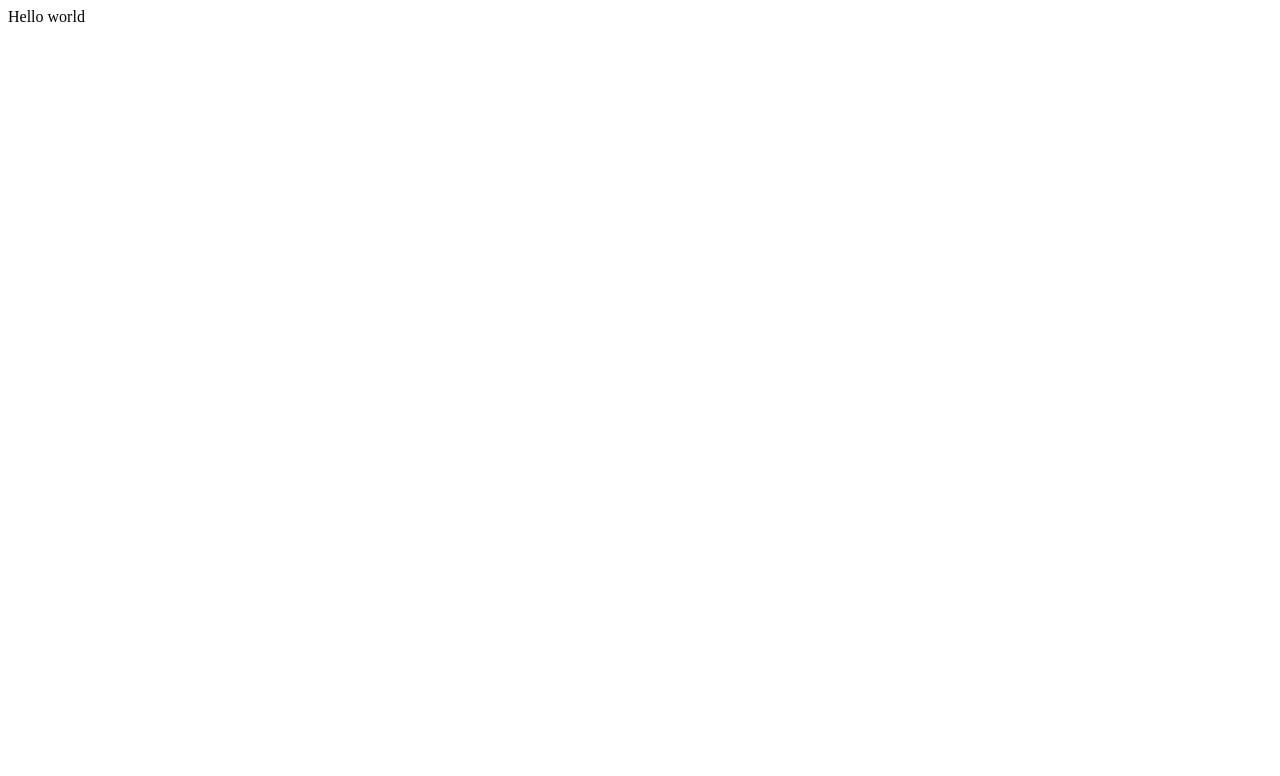
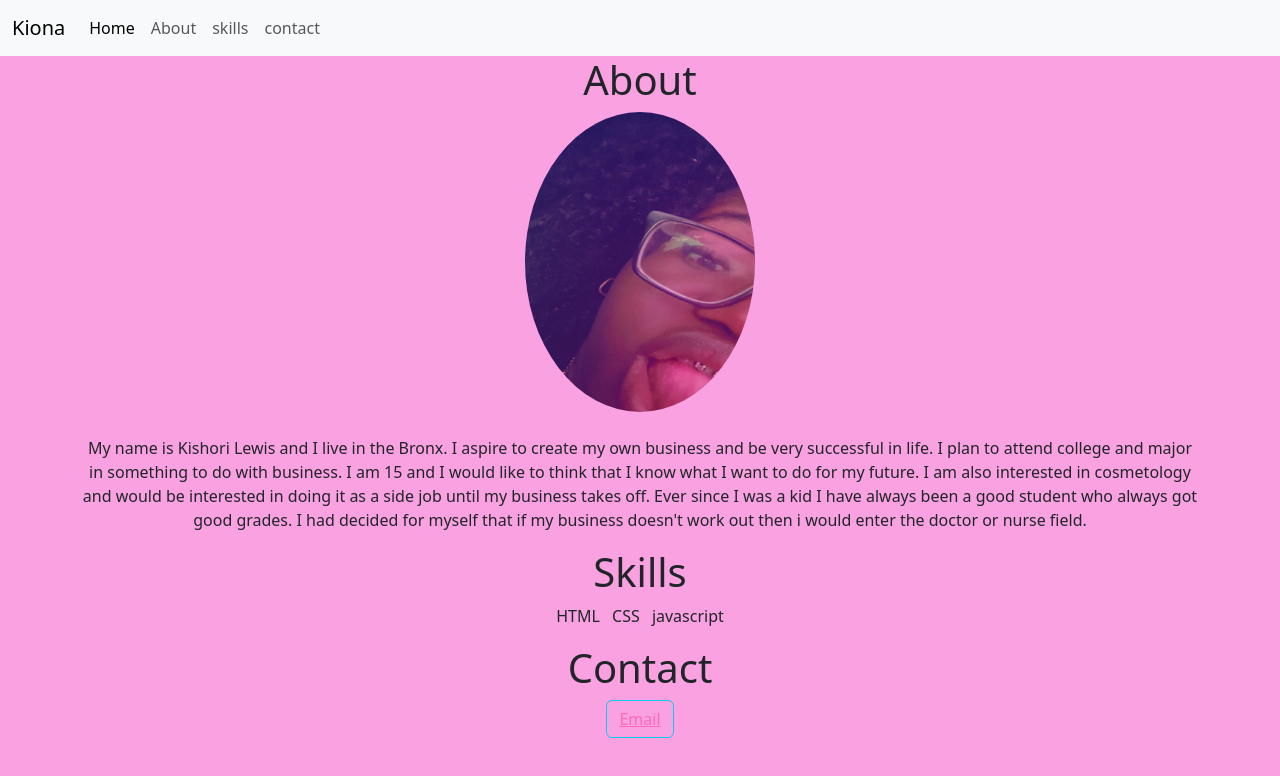
Before and after one commit to kikii2famous/kishori-porfolio-bootstrap, a plain HTML site: page index.html in a window 1280 px wide. Drawn offline with nearby package versions, Linux system fonts and the light colour scheme.

Commit message:
I created my porfolio.

```diff
--- a/index.html
+++ b/index.html
@@ -1,16 +1,87 @@
-<!DOCTYPE html>
-<html>
+<!doctype html>
+<html lang="en">
+  <head>
+    <meta charset="utf-8">
+    <meta name="viewport" content="width=device-width, initial-scale=1">
+    <title>Bootstrap demo</title>
+    <link href="https://cdn.jsdelivr.net/npm/bootstrap@5.3.3/dist/css/bootstrap.min.css" rel="stylesheet" integrity="sha384-QWTKZyjpPEjISv5WaRU9OFeRpok6YctnYmDr5pNlyT2bRjXh0JMhjY6hW+ALEwIH" crossorigin="anonymous">
+  </head>
+  <body style="background-color:#f9a1e1;">
+    <nav class="navbar navbar-expand-lg bg-body-tertiary">
 
-<head>
-  <meta charset="utf-8">
-  <meta name="viewport" content="width=device-width">
-  <title>replit</title>
-  <link href="style.css" rel="stylesheet" type="text/css" />
-</head>
+      <div class="container-fluid">
+        <a class="navbar-brand" href="#">Kiona</a>
+        <button class="navbar-toggler" type="button" data-bs-toggle="collapse" data-bs-target="#navbarNav" aria-controls="navbarNav" aria-expanded="false" aria-label="Toggle navigation">
+          <span class="navbar-toggler-icon"></span>
+        </button>
+        <div class="collapse navbar-collapse" id="navbarNav">
+          <ul class="navbar-nav">
+            <li class="nav-item">
+              <a class="nav-link active" aria-current="page" href="#">Home</a>
+            </li>
+            <li class="nav-item">
+              <a class="nav-link" href="#">About</a>
+            </li>
+            <li class="nav-item">
+              <a class="nav-link" href="#">skills</a>
+            </li>
+            <li class="nav-item">
+              <a class="nav-link" href="#">contact</a>
+            </li>
+          </ul>
+        </div>
+      </div>
+    </nav>
 
-<body>
-  Hello world
-  <script src="script.js"></script>
-</body>
 
+
+<div class="container">
+  <div class="row">
+    <div class="col text-center">
+      <h1>About</h1>
+      <img src="IMG_3836.jpeg" height="300px" width="230px"class="rounded-circle">
+      <p class="pt-4">My name is Kishori Lewis and I live in the Bronx. I aspire to create my own business and be very successful in life. I plan to attend college and major in something to do with business. I am 15 and I would like to think that I know what I want to do for my future. I am also interested in cosmetology and would be interested in doing it as a side job until my business takes off. Ever since I was a kid I have always been a good student who always got good grades. I had decided for myself that if my business doesn't work out then i would enter the doctor or nurse field.
+</p>
+    </div>
+  </div>
+</div>
+
+
+<div class="container">
+  <div class="row">
+    <div class="col text-center">
+      <h1>Skills</h1>
+
+      <ul class="list-inline">
+        <li class="list-inline-item"">HTML</li>
+        <li  class="list-inline-item">CSS</li>
+        <li  class="list-inline-item">javascript</li>
+      </ul>
+
+
+
+    </div>
+  </div>
+</div>
+
+
+
+
+    <div class="container"">
+      <div class="row">
+        <div class="col text-center">
+          <h1>Contact</h1>
+          <button type="button" class="btn btn-outline-info">
+            <a href="mailto:kikiidadonn@gmail.com" style="color:hotpink">Email</a>
+          </button>
+        </div>
+      </div>
+    </div>
+
+
+
+
+
+    <script src="https://cdn.jsdelivr.net/npm/bootstrap@5.3.3/dist/js/bootstrap.bundle.min.js" integrity="sha384-YvpcrYf0tY3lHB60NNkmXc5s9fDVZLESaAA55NDzOxhy9GkcIdslK1eN7N6jIeHz" crossorigin="anonymous"></script>
+  </body>
 </html>
```
Also changed, not shown: IMG_3836.jpeg (added).
